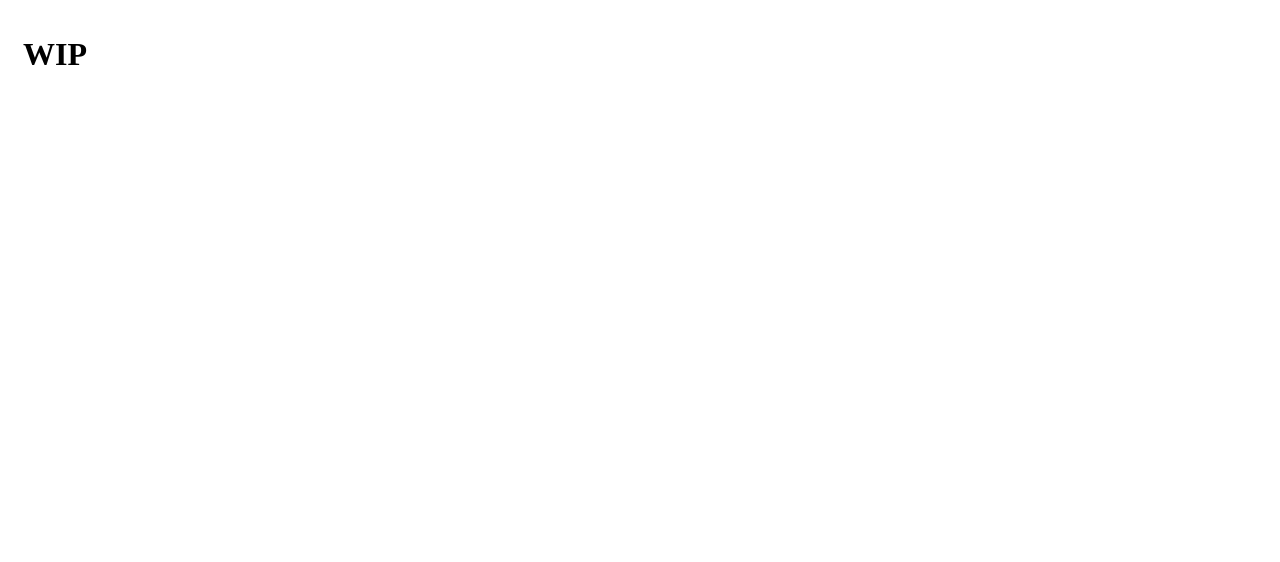
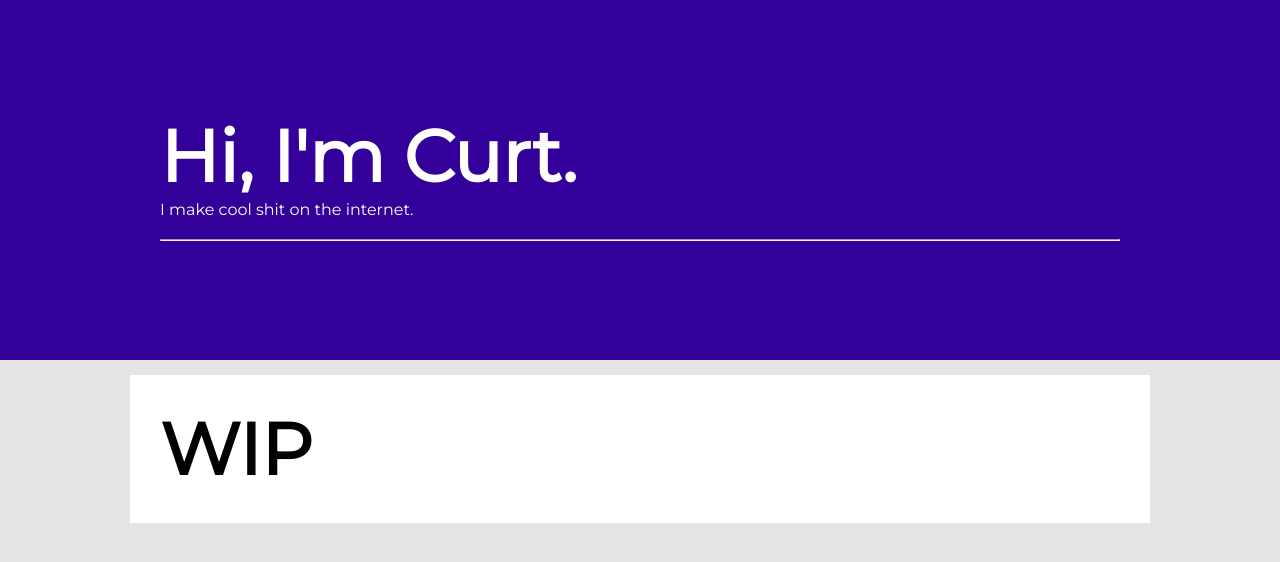
Before and after one commit to CurtisConway/personal-website, a plain HTML site: page index.html in a window 1280 px wide. Drawn offline with Linux system fonts and the light colour scheme.

Commit message:
Added some stuff for now.

```diff
--- a/index.html
+++ b/index.html
@@ -7,10 +7,60 @@
   <title>Curtis Conway</title>
   <meta name="description" content="">
   <meta name="viewport" content="width=device-width, initial-scale=1">
+  <link href="https://fonts.googleapis.com/css?family=Montserrat" rel="stylesheet">
+  <style>
+    body {
+      margin:0;
+      background-color:#e4e4e4;
+    }
+    header {
+      height:300px;
+      background-color:#330099;
+      color:#fff;
+      padding:30px;
+      display:flex;
+      flex-direction:column;
+      justify-content:center;
+    }
+    section {
+      max-width:960px;
+      width:100%;
+      margin:0 auto;
+      text-align:left;
+      font-family: 'Montserrat', sans-serif;;
+    }
+    h1 {
+      margin:0;
+      font-weight:700;
+      font-size:72px;
+    }
+    h6 {
+      margin:0 0 20px;
+      font-weight:300;
+      font-size:16px;
+    }
+    .box__white {
+      background-color:#fff;
+      padding:30px;
+      margin:15px auto;
+    }
+    hr {
+      /*opacity:.5;*/
+    }
+  </style>
 </head>
 
 <body>
-  <h1 style="padding:15px;">WIP</h1>
+<header>
+  <section>
+    <h1>Hi, I'm Curt.</h1>
+    <h6>I make cool shit on the internet.</h6>
+    <hr>
+  </section>
+</header>
+  <section class="box__white">
+    <h1>WIP</h1>
+  </section>
 </body>
 
 </html>
```
Also changed, not shown: 1 other file.
